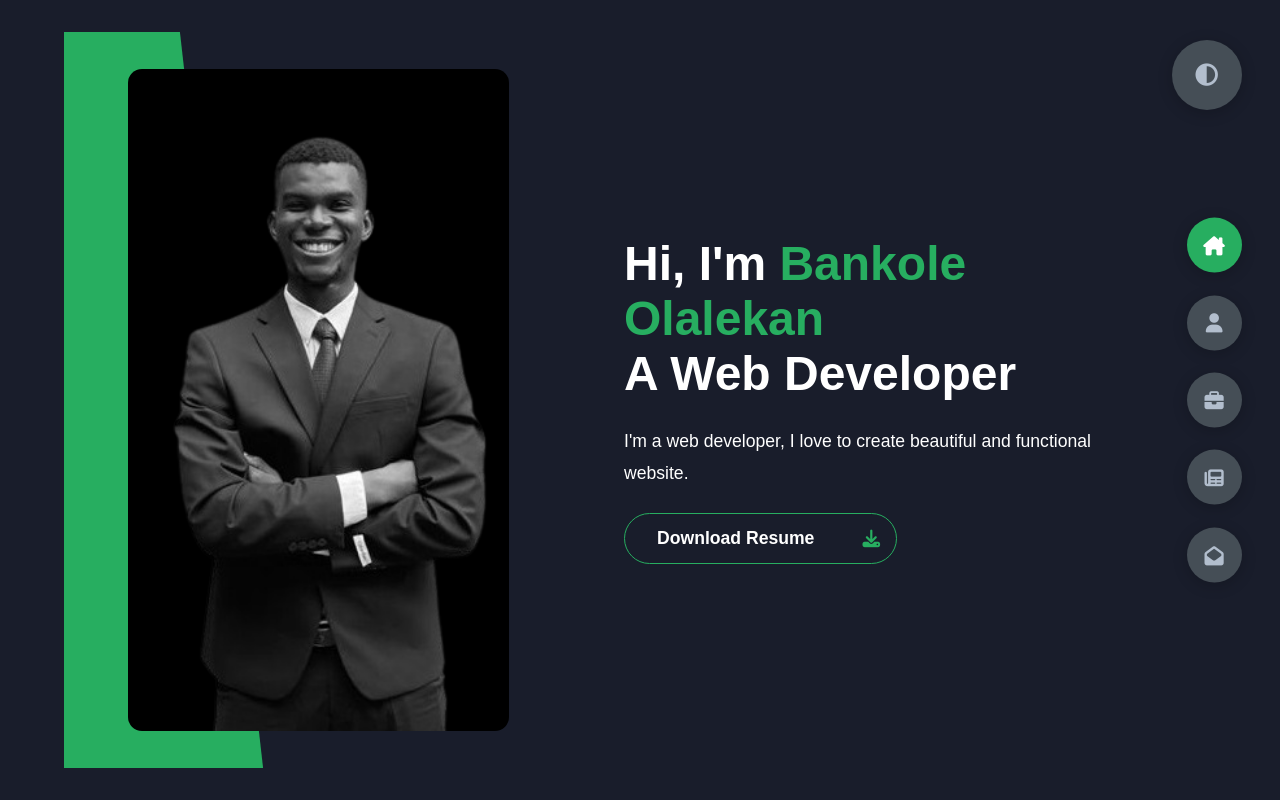
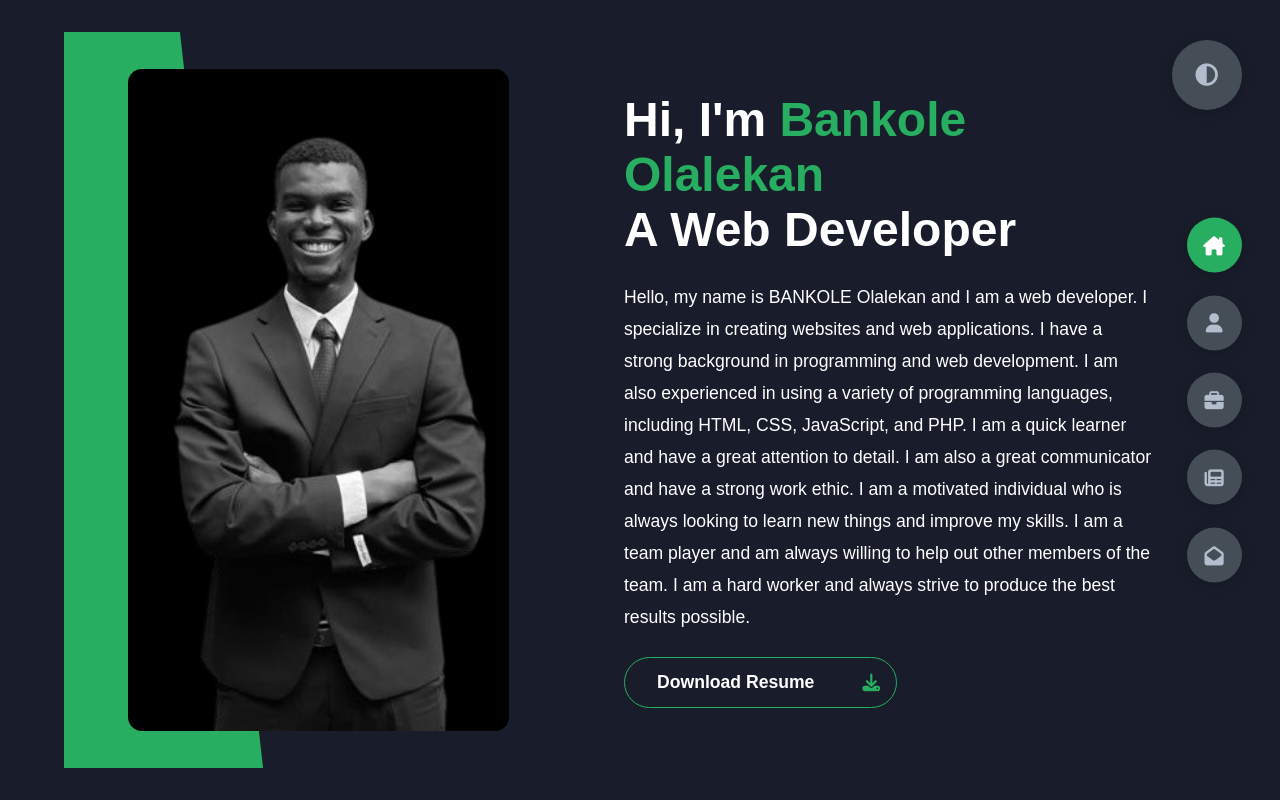
Before and after one commit to Mclakes/personal-portfolio, a plain HTML site: page index.html in a window 1280 px wide. Drawn offline with Linux system fonts and the light colour scheme.

Commit message:
frontPagee editted

```diff
--- a/index.html
+++ b/index.html
@@ -27,7 +27,7 @@
                     A Web Developer
                 </h1>
                 <p>
-                    I'm a web developer, I love to create beautiful and functional website.
+                    Hello, my name is BANKOLE Olalekan and I am a web developer. I specialize in creating websites and web applications. I have a strong background in programming and web development. I am also experienced in using a variety of programming languages, including HTML, CSS, JavaScript, and PHP. I am a quick learner and have a great attention to detail. I am also a great communicator and have a strong work ethic. I am a motivated individual who is always looking to learn new things and improve my skills. I am a team player and am always willing to help out other members of the team. I am a hard worker and always strive to produce the best results possible.
                 </p>
                 <div class="btn-con">
                     <a href="https://www.github.com/mclakes" class="main-btn">
```
